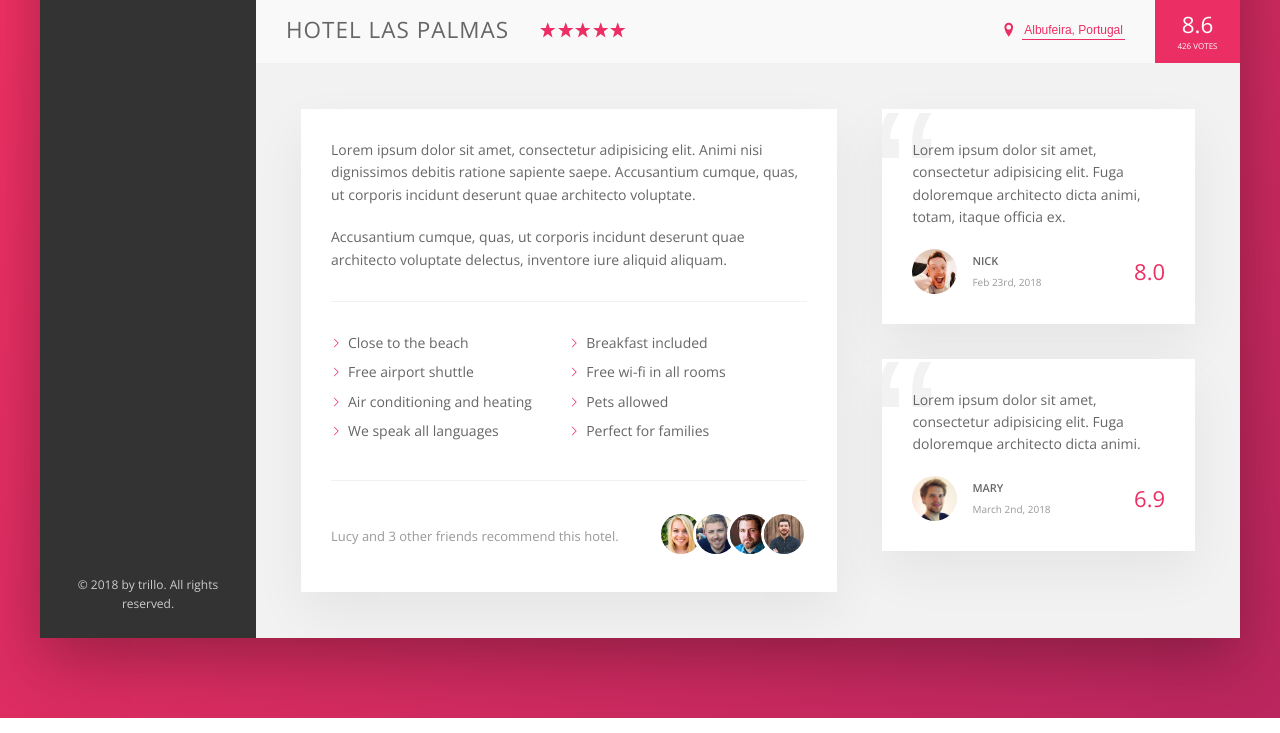
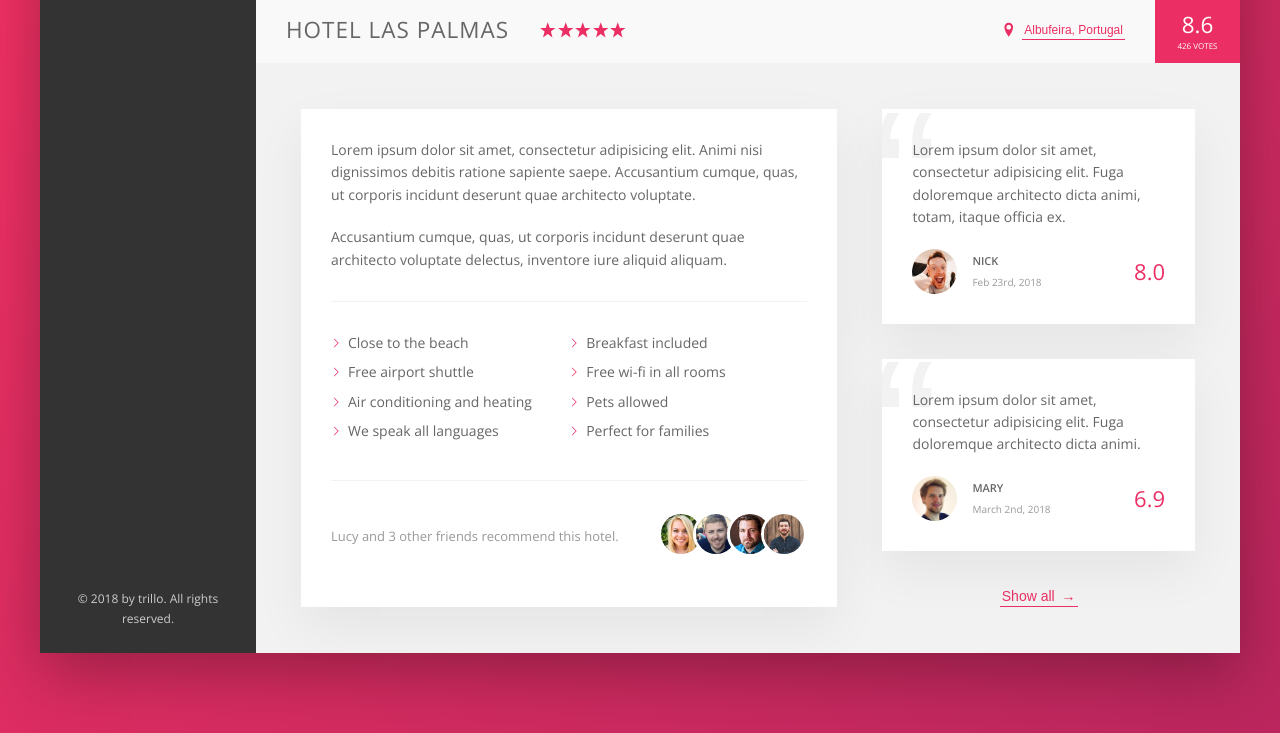
Before and after one commit to veselinn16/trillo, a website: page index.html in a window 1280 px wide. Shown: the part 538-1271 px from the top of the page. Drawn offline with nearby package versions, Linux system fonts and the light colour scheme.

Commit message:
Format button in user reviews section

```diff
--- a/index.html
+++ b/index.html
@@ -190,6 +190,7 @@
                                     <div class="review__user-rating">6.9</div>
                                 </figcaption>
                             </figure>
+                            <button class="btn-inline">Show all <span>&rarr;</span></button>
                         </div>
                     </div>
                 </main>
--- a/sass/_components.scss
+++ b/sass/_components.scss
@@ -273,8 +273,18 @@
     cursor: pointer;
     transition: all .2s;
 
+    & span {
+        margin-left: 3px;
+        transition: margin-left .2s;
+    }
+
     &:hover {
         color: var(--color-grey-dark-1);
+
+        // when the item is hover the span in there receives these styles
+        span {
+            margin-left: 8px;
+        }
     }
 
     &:focus {
--- a/sass/_layout.scss
+++ b/sass/_layout.scss
@@ -57,4 +57,7 @@
 .user-reviews {
     // occupy remaining space
     flex: 1;
+    display: flex;
+    flex-direction: column;
+    align-items: center;
 }
```
Also changed, not shown: css/style.css.
